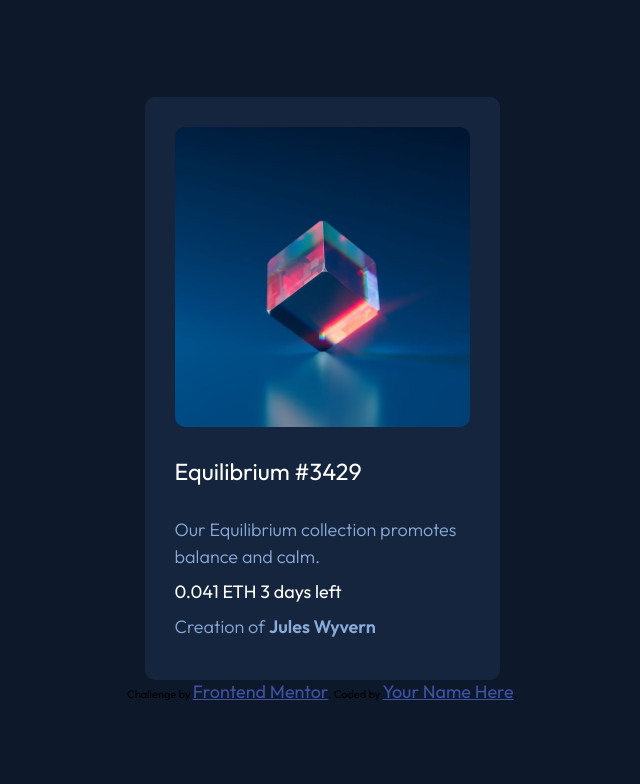
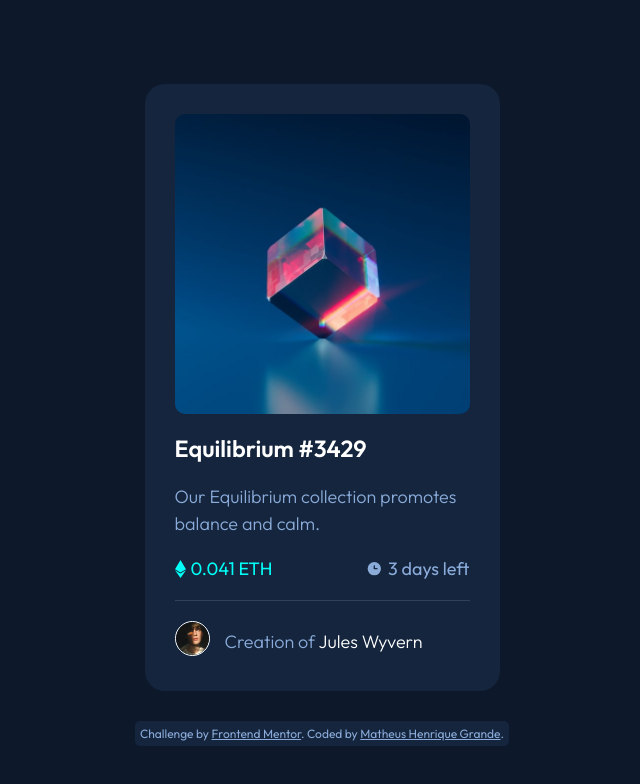
Before and after one commit to matheushg94/NFT-card, a plain HTML site: page index.html in a window 1280 px wide. Shown: the whole page, without its empty margins (318-958 px from the left). Drawn offline with Linux system fonts and the light colour scheme.

Commit message:
atual. desafio NFT

```diff
--- a/index.html
+++ b/index.html
@@ -2,32 +2,38 @@
 <html lang="en">
 <head>
   <meta charset="UTF-8">
+  <meta name="description" content="NFT preview card component">
+  <meta name="keywords" content="NFT, NFT preview, NFT card">
+  <meta name="author" content="Matheus Henrique Grande">
   <meta name="viewport" content="width=device-width, initial-scale=1.0"> <!-- displays site properly based on user's device -->
   <link rel="icon" type="image/png" sizes="32x32" href="./images/favicon-32x32.png">
   <title>Frontend Mentor | NFT preview card component</title>
   <link rel="stylesheet" href="styles/main.css">
-  <link rel="stylesheet" href="styles/desktop.css" media="only screen and (min-width: 992px)">
-  <!-- Feel free to remove these styles or customise in your own stylesheet 👍 -->
-  <style>
-    .attribution { font-size: 11px; text-align: center; }
-    .attribution a { color: hsl(228, 45%, 44%); }
-  </style>
 </head>
 <body>
   <main>
-    <div class="img"></div>
-    <div class="info">
+    <div class="img">
+      <div id="overlay">
+        <svg width="48" height="48" xmlns="http://www.w3.org/2000/svg"><g fill="none" fill-rule="evenodd"><path d="M0 0h48v48H0z"/><path d="M24 9C14 9 5.46 15.22 2 24c3.46 8.78 12 15 22 15 10.01 0 18.54-6.22 22-15-3.46-8.78-11.99-15-22-15Zm0 25c-5.52 0-10-4.48-10-10s4.48-10 10-10 10 4.48 10 10-4.48 10-10 10Zm0-16c-3.31 0-6 2.69-6 6s2.69 6 6 6 6-2.69 6-6-2.69-6-6-6Z" fill="#FFF" fill-rule="nonzero"/></g></svg>
+      </div>
+    </div>
+    <div class="text">
       <h1>Equilibrium #3429</h1>
       <p>Our Equilibrium collection promotes balance and calm.</p>
-      <span>0.041 ETH</span>
-      <span>3 days left</span>
-      <p>Creation of <strong>Jules Wyvern</strong></p>
+      <div id="info">
+        <span id="eth"><svg width="11" height="18" xmlns="http://www.w3.org/2000/svg"><path d="M11 10.216 5.5 18 0 10.216l5.5 3.263 5.5-3.262ZM5.5 0l5.496 9.169L5.5 12.43 0 9.17 5.5 0Z" fill="#00FFF8"/></svg><span>0.041 ETH</span></span>
+        <span id="time-left"><svg width="17" height="17" xmlns="http://www.w3.org/2000/svg"><path d="M8.305 2.007a6.667 6.667 0 1 0 0 13.334 6.667 6.667 0 0 0 0-13.334Zm2.667 7.334H8.305a.667.667 0 0 1-.667-.667V6.007a.667.667 0 0 1 1.334 0v2h2a.667.667 0 0 1 0 1.334Z" fill="#8BACD9"/></svg><span>3 days left</span></span>
+      </div>
+      <hr>
+      <div id="author">
+        <span id="avatar"><img src="images/image-avatar.png" alt="Picture of Jules Wyvern"></span><p>Creation of <strong>Jules Wyvern</strong></p>
+      </div>
     </div>
   </main>
   <footer>
     <div class="attribution">
       Challenge by <a href="https://www.frontendmentor.io?ref=challenge" target="_blank">Frontend Mentor</a>.
-      Coded by <a href="#">Your Name Here</a>.
+      Coded by <a href="https://github.com/MatheusHG94" target="_blank">Matheus Henrique Grande</a>.
     </div>
   </footer>
 </body>
--- a/styles/desktop.css
+++ /dev/null
@@ -1,3 +0,0 @@
-@charset "utf-8";
-
-/* Desktop version: 1440px */
--- a/styles/main.css
+++ b/styles/main.css
@@ -1,12 +1,13 @@
 @charset "utf-8";
 
-/* Mobile version: 375px */
+/* Main version */
 
 @import url('https://fonts.googleapis.com/css2?family=Outfit:wght@300;400;600&display=swap');
 
 :root {
     --cor1: hsl(215, 51%, 70%);
     --cor2: hsl(178, 100%, 50%);
+    --cor2o: hsla(178, 100%, 50%, 0.2); /*image hover*/
     --cor3: hsl(217, 54%, 11%); /*main BG*/
     --cor4: hsl(216, 50%, 16%); /*card BG*/
     --cor5: hsl(215, 32%, 27%); /*line*/
@@ -24,7 +25,7 @@
 
 html, body {
     width: 100vw;
-    height: 100vh;
+    min-height: 100vh;
 }
 
 body {
@@ -40,7 +41,8 @@ main {
     background-color: var(--cor4);
     color: white;
     padding: 30px;
-    border-radius: 10px;
+    margin: 30px;
+    border-radius: 20px;
 }
 
 main > div.img {
@@ -48,17 +50,118 @@ main > div.img {
     background: var(--cor4) url(../images/image-equilibrium.jpg) no-repeat center center;
     background-size: cover;
     border-radius: 10px;
+    overflow: hidden;
 }
 
-div.info > h1 {
-    margin: 30px 0px;
+div.img > div#overlay {
+    height: 300px;
+    display: flex;
+    justify-content: center;
+    align-items: center;
+    content-visibility: hidden;
+}
+
+div.img > div#overlay:hover {
+    cursor: pointer;
+    content-visibility: visible;
+    background-color: var(--cor2o);
+}
+
+div.text > h1 {
+    margin: 20px 0px;
     font-size: 1.3em;
+    font-weight: 600;
+}
+
+div.text > h1:hover {
+    color: var(--cor2);
+    cursor: pointer;
+}
+
+div.text p {
+    color: var(--cor1);
+    font-weight: 300;
+    line-height: 1.5em;
+}
+
+div.text > p {
+    margin-bottom: 20px;
+}
+
+div.text > div#info {
+    display: flex;
+    justify-content: space-between;
+    align-items: center;
+    margin-bottom: 20px;
     font-weight: 400;
 }
 
-div.info > p {
+div#info > span#eth {
+    display: flex;
+    align-items: center;
+    color: var(--cor2);
+}
+
+span#eth > svg {
+    margin-right: 5px;
+}
+
+div#info > span#time-left {
+    display: flex;
+    align-items: center;
     color: var(--cor1);
+}
+
+span#time-left > svg {
+    margin-right: 5px;
+}
+
+div.text > hr {
+    height: 1px;
+    border: none;
+    background-color: var(--cor5);
+}
+
+div.text > div#author {
+    display: flex;
+    align-items: center;
+    margin-top: 20px;
+}
+
+div#author img {
+    height: 35px;
+    border: 1px solid white;
+    border-radius: 50%;
+    margin-right: 15px;
+}
+
+div#author strong {
+    color: white;
     font-weight: 300;
-    line-height: 1.5em;
-    margin: 10px 0px;
 }
+
+div#author strong:hover {
+    color: var(--cor2);
+    cursor: pointer;
+}
+
+footer {
+    background-color: var(--cor4);
+    padding: 5px;
+    border-radius: 5px;
+    color: var(--cor1);
+}
+
+.attribution {
+    font-size: 12px;
+    text-align: center;
+}
+
+.attribution a {
+    color: var(--cor1);
+    font-size: 12px;
+}
+
+.attribution a:hover {
+    color: var(--cor2);
+}
```
